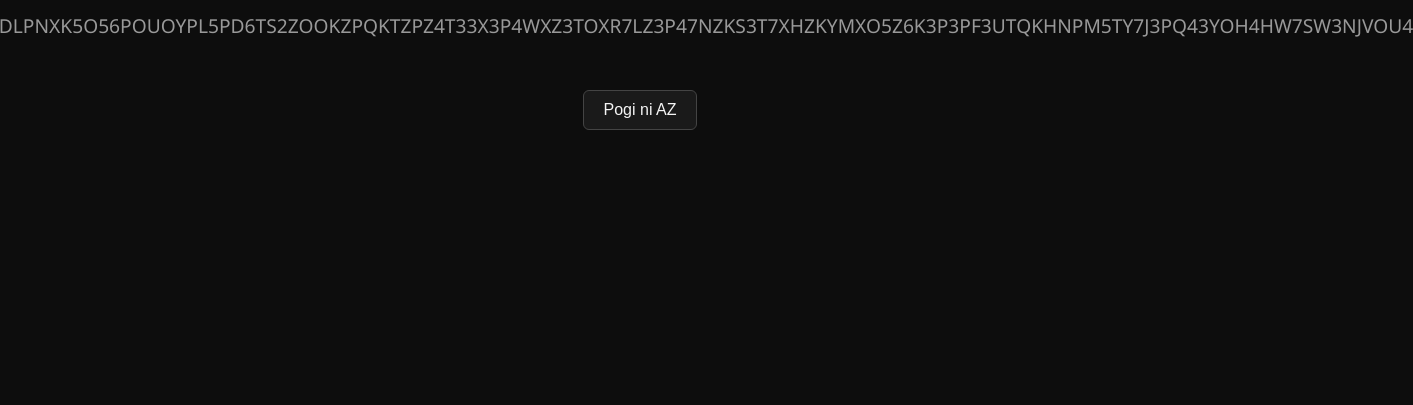
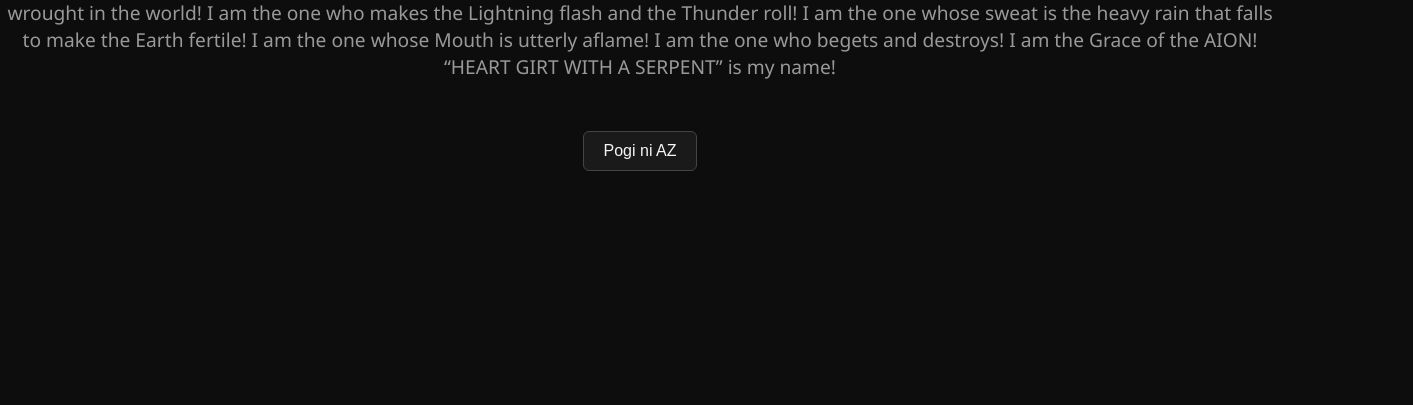
Before and after one commit to AxoPogi123/az, a plain HTML site: page index.html in a window 1280 px wide. Shown: the part 395-800 px from the top of the page, 1413 px wide, since content can reach past the window. Drawn offline with Linux system fonts and the light colour scheme.

Commit message:
Update index.html

```diff
--- a/index.html
+++ b/index.html
@@ -49,7 +49,16 @@
 <body>
 
   <h1>Hi Nigger Kys</h1>
-  <p>437LZJ5F4CW6DLPNXK5O56POUOYPL5PD6TS2ZOOKZPQKTZPZ4T33X3P4WXZ3TOXR7LZ3P47NZKS3T7XHZKYMXO5Z6K3P3PF3UTQKHNPM5TY7J3PQ43YOH4HW7SW3NJVOU4</p>
+  <p>I am the Headless One with Sight in the feet!
+I am the Mighty One who possesses the immortal Fire!
+I am the Truth that hates that evil is wrought in the world!
+I am the one who makes the Lightning flash and the Thunder roll!
+I am the one whose sweat is the heavy rain that falls to make the Earth fertile!
+I am the one whose Mouth is utterly aflame!
+I am the one who begets and destroys!
+I am the Grace of the AION!
+“HEART GIRT WITH A SERPENT” is my name!
+</p>
   <button onclick="changeMessage()">Pogi ni AZ</button>
 
   <script>
```
